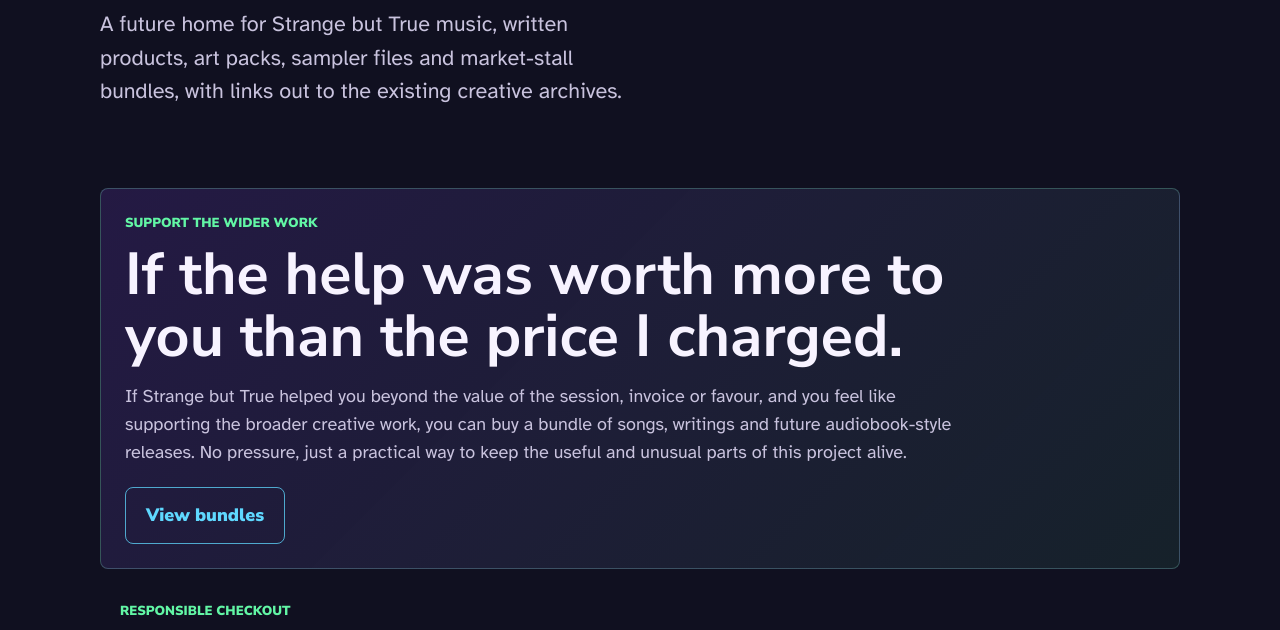
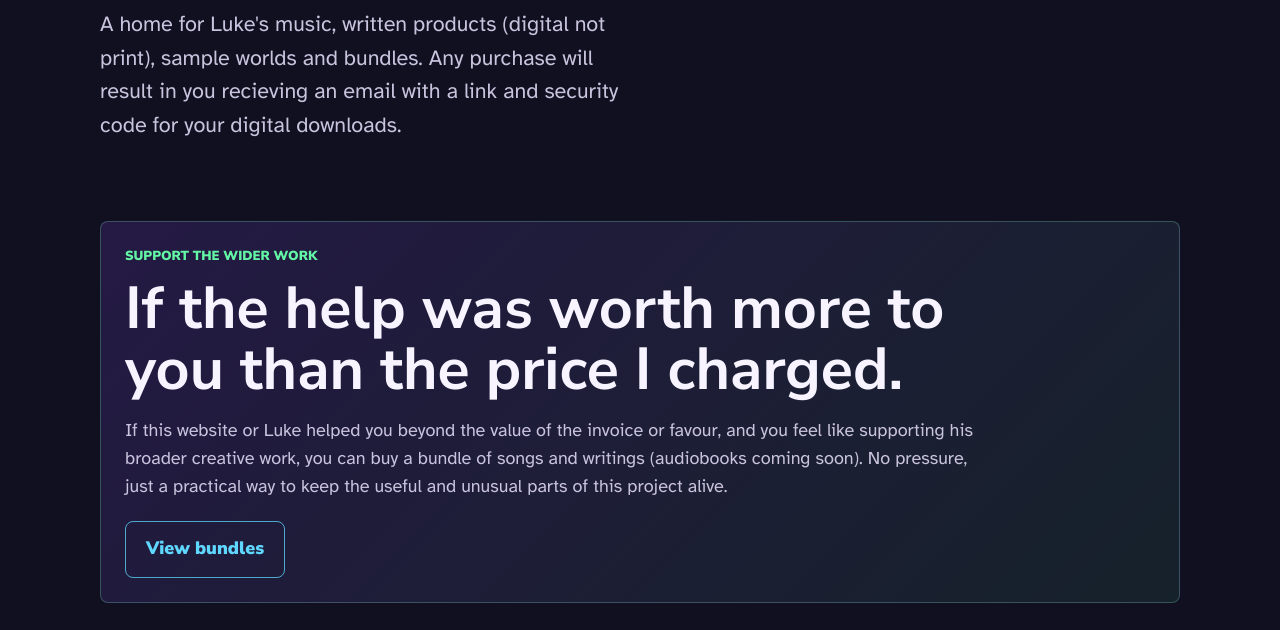
Before and after one commit to auraofintelligence/strange-but-true, a plain HTML site: page downloads.html in a window 1280 px wide. Shown: the part 661-1291 px from the top of the page. Drawn offline with Linux system fonts and the light colour scheme.

```diff
--- a/downloads.html
+++ b/downloads.html
@@ -35,13 +35,13 @@
       <section class="page-hero">
         <p class="eyebrow">Digital Downloads & Catalogue</p>
         <h1>Free samples, paid downloads and creative bundles.</h1>
-        <p class="hero-lede">A future home for Strange but True music, written products, art packs, sampler files and market-stall bundles, with links out to the existing creative archives.</p>
+        <p class="hero-lede">A home for Luke's music, written products (digital not print), sample worlds and bundles. Any purchase will result in you recieving an email with a link and security code for your digital downloads.</p>
       </section>
       <section class="section support-note-section" aria-labelledby="support-note-title">
         <div class="support-note">
           <p class="eyebrow">Support the wider work</p>
           <h2 id="support-note-title">If the help was worth more to you than the price I charged.</h2>
-          <p>If Strange but True helped you beyond the value of the session, invoice or favour, and you feel like supporting the broader creative work, you can buy a bundle of songs, writings and future audiobook-style releases. No pressure, just a practical way to keep the useful and unusual parts of this project alive.</p>
+          <p>If this website or Luke helped you beyond the value of the invoice or favour, and you feel like supporting his broader creative work, you can buy a bundle of songs and writings (audiobooks coming soon). No pressure, just a practical way to keep the useful and unusual parts of this project alive.</p>
           <a class="button secondary" href="#catalogue-products-title">View bundles</a>
         </div>
      <section class="section feature-section" id="checkout-flow" aria-labelledby="checkout-title">
```
